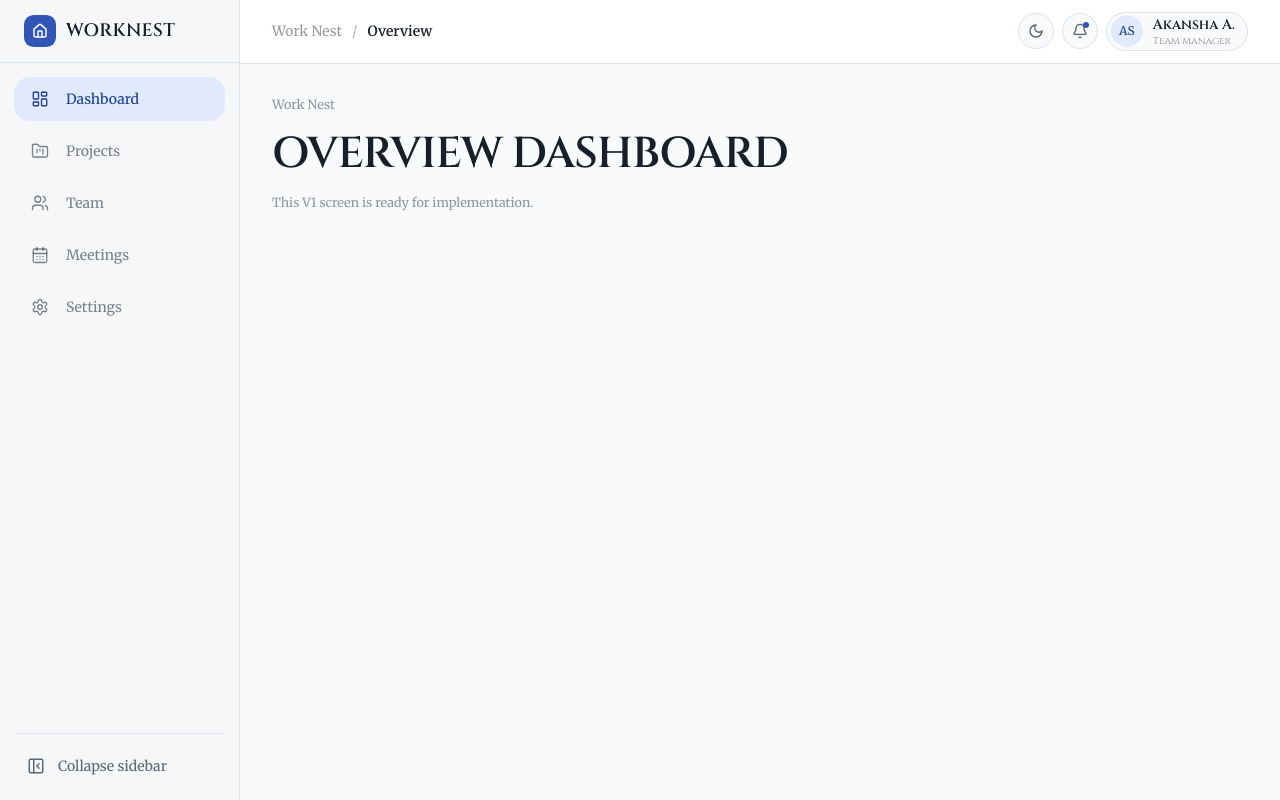
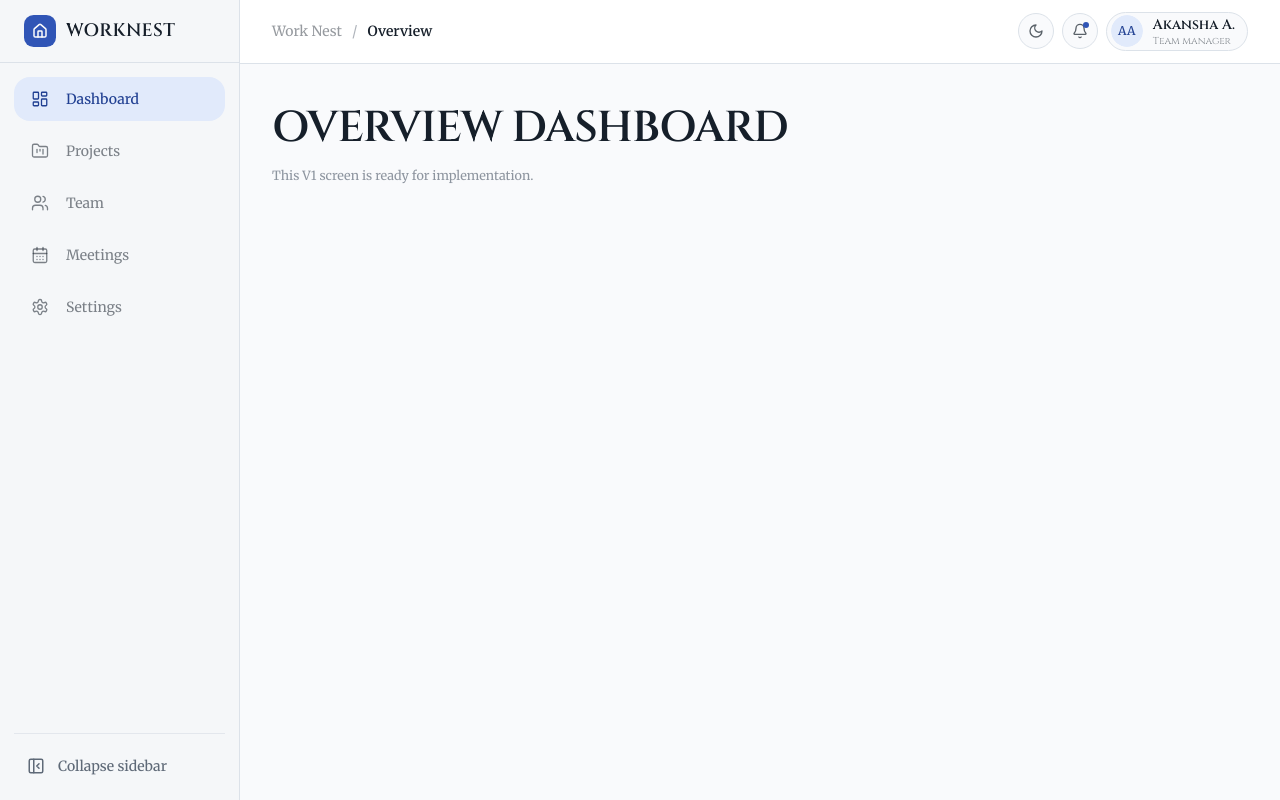
Before and after one commit to Akansha-241101/work-nest, a React (Vite) app: page /dashboard in a window 1280 px wide. Built offline with nearby package versions, Linux system fonts and the light colour scheme.

Commit message:
style(ui): update avatar initials, placeholder layout, and sidebar color

```diff
--- a/src/components/layout/HeaderUser.tsx
+++ b/src/components/layout/HeaderUser.tsx
@@ -11,7 +11,7 @@ export function HeaderUser() {
       )}
     >
       <Avatar className="size-8">
-        <AvatarFallback className="text-xs">AS</AvatarFallback>
+        <AvatarFallback className="text-xs">AA</AvatarFallback>
       </Avatar>
       <div className="hidden leading-tight sm:block">
         <p className="font-serif text-sm font-semibold text-foreground">
--- a/src/components/shared/PlaceholderPage.tsx
+++ b/src/components/shared/PlaceholderPage.tsx
@@ -4,10 +4,7 @@ type PlaceholderPageProps = {
 
 export function PlaceholderPage({ title }: PlaceholderPageProps) {
   return (
-    <section className="mx-auto max-w-6xl">
-      <p className="mb-[0.45rem] text-[0.7875rem] text-muted-foreground/70">
-        Work Nest
-      </p>
+    <section className="mx-auto flex max-w-7xl flex-col">
       <h1 className="font-serif text-[2.025rem] font-semibold tracking-tight uppercase sm:text-[2.7rem]">
         {title}
       </h1>
--- a/src/styles/theme-tokens.css
+++ b/src/styles/theme-tokens.css
@@ -103,7 +103,7 @@
   --chart-4: oklch(0.72 0.13 145);
   --chart-5: oklch(0.70 0.16 25);
 
-  --sidebar: oklch(0.185 0.012 255);
+  --sidebar: oklch(0.205 0.014 255);
   --sidebar-foreground: oklch(0.90 0.008 255);
   --sidebar-primary: oklch(0.68 0.13 265);
   --sidebar-primary-foreground: oklch(0.17 0.025 265);
```
